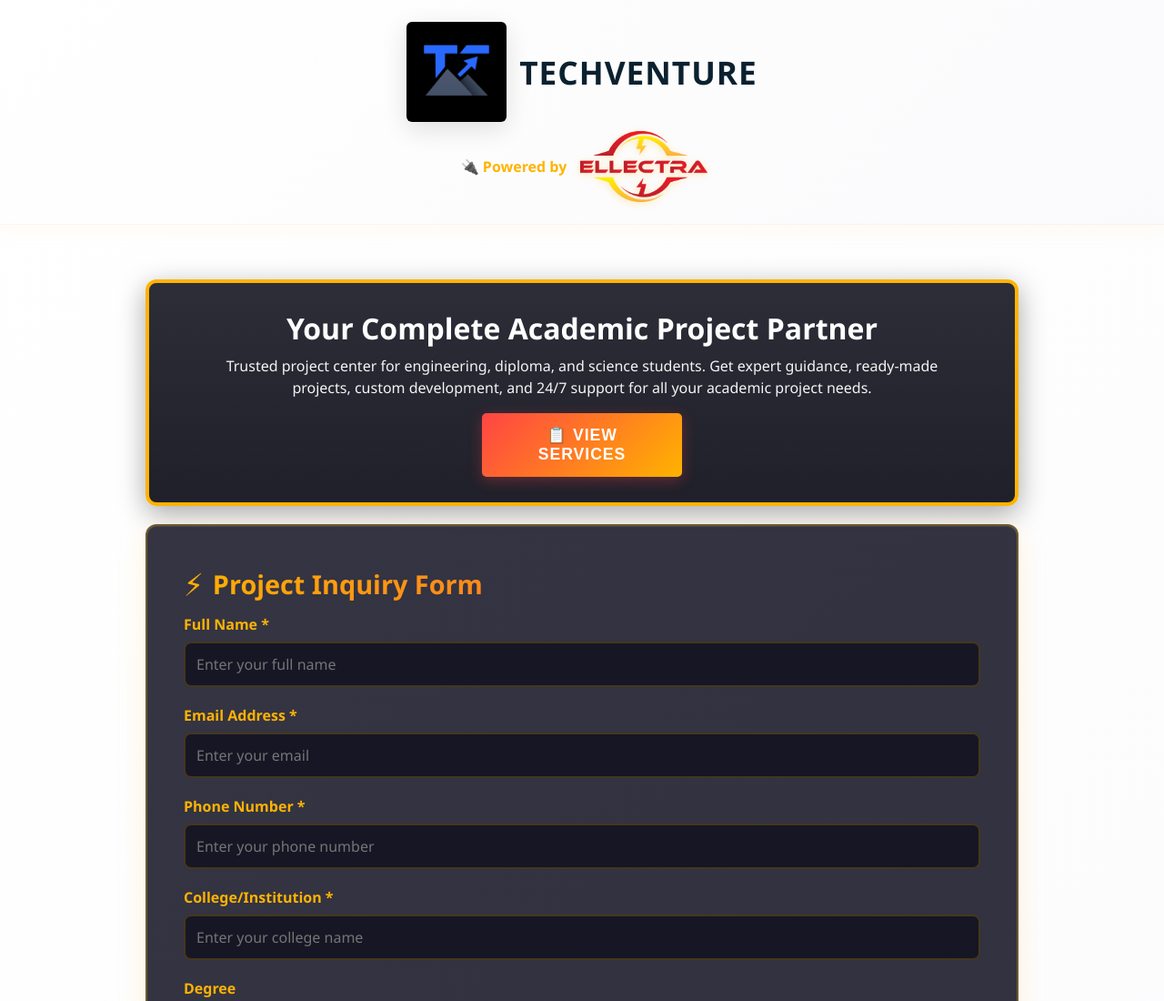
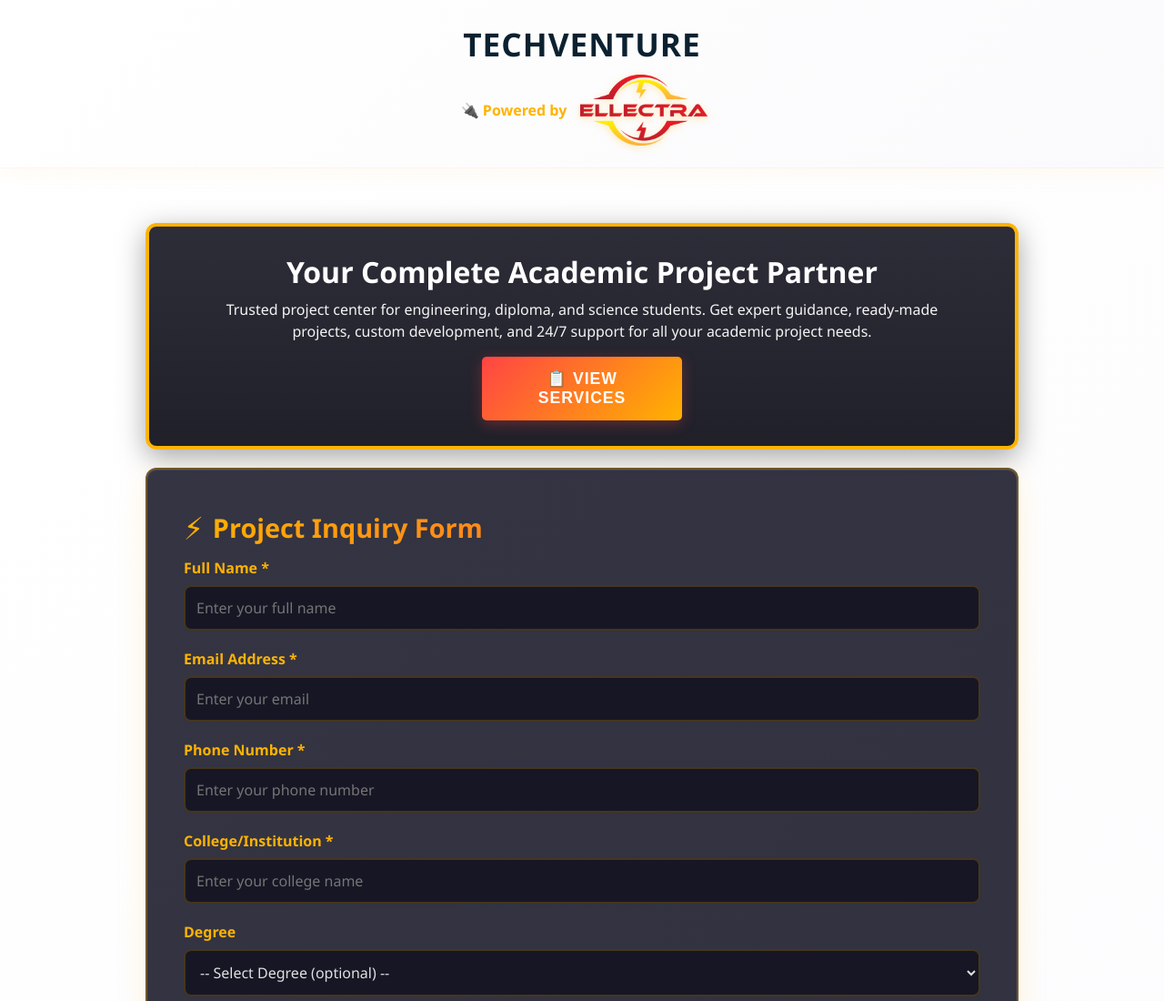
Before and after one commit to pprojectcentreee/web-host-, a plain HTML site: page index.html in a window 1280 px wide. Shown: the top 1100 px of the page at 91% size. Drawn offline with Linux system fonts and the light colour scheme.

Commit message:
Update index.html

```diff
--- a/index.html
+++ b/index.html
@@ -781,7 +781,7 @@
     <!-- Header with Logo -->
     <header>
         <div class="header-row">
-            <img src="https://github.com/pprojectcentreee/web-host-/blob/main/logo.jpeg" alt="TechVenture logo" class="header-logo-inline">
+
             <div class="title-text">TECHVENTURE</div>
         </div>
         <div class="powered-by">
```
